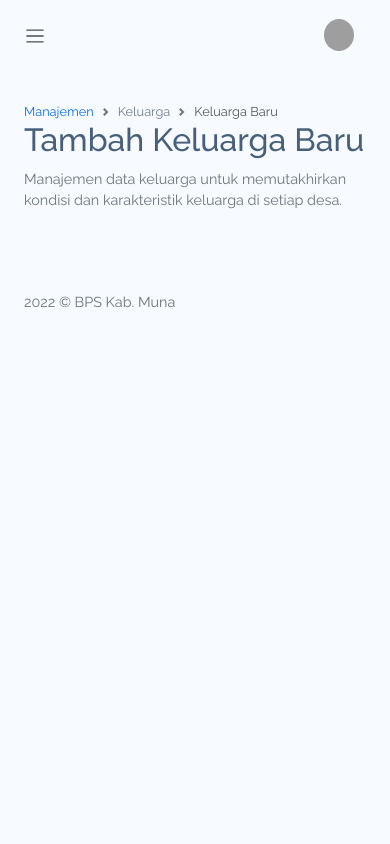
After one commit to rifkibps/descan, a Django app: template app/templates/app/master/master-keluarga-add.html in a window 390 px wide. The commit adds this page. Run offline with Django 5.2, Linux system fonts and the light colour scheme; the template is opened without the code that fills it: most values are stand-ins (such as "Sample title", 1, 10 or a date in 2020); some libraries are stand-ins or nearby versions; grey boxes are pictures that could not be loaded.

Commit message:
Update crud famileis

```diff
--- /dev/null
+++ b/app/templates/app/master/master-keluarga-add.html
@@ -0,0 +1,50 @@
+{% extends "base/index.html" %}
+{% load static %}
+
+{% block css-extender %}
+<link rel="stylesheet" href="{% static 'app-design/assets/vendors/choices.js/choices.min.css' %}" />
+{% endblock css-extender %}
+
+{% block main-content %}
+
+<section class="section mb-3">
+    <div class="page-title">
+        <div class="row">
+            <div class="col-12 col-md-6 order-md-1 order-last">
+                <h3>Tambah Keluarga Baru</h3>
+                <p class="text-subtitle text-muted">
+                    Manajemen data keluarga untuk memutakhirkan kondisi dan karakteristik keluarga di setiap desa.
+                </p>
+            </div>
+            <div class="col-12 col-md-6 order-md-2 order-first">
+                <nav aria-label="breadcrumb" class='breadcrumb-header'>
+                    <ol class="breadcrumb">
+                        <li class="breadcrumb-item"><a href="javascript:void(0)">Manajemen</a></li>
+                        <li class="breadcrumb-item" aria-current="page">Keluarga</li>
+                        <li class="breadcrumb-item active" aria-current="page">Keluarga Baru</li>
+                    </ol>
+                </nav>
+            </div>
+        </div>
+    </div>
+</section>
+
+
+<section class="section">
+
+<div class="row">
+    <div class="col-12">
+        {% for field in form.visible_fields %}
+            {{ field.label }}
+            {{ field }}
+        {% endfor %}
+    </div>
+</div>
+</section>
+
+{% endblock main-content %}
+
+
+{% block js-extender %}
+<script src="{% static 'app-design/assets/vendors/choices.js/choices.min.js' %}"></script>
+{% endblock js-extender %}
--- a/app/templates/app/master/master-keluarga.html
+++ b/app/templates/app/master/master-keluarga.html
@@ -160,7 +160,7 @@
                 <div class="card-header d-flex justify-content-between align-items-center">
                     <h4 class="card-title">Daftar Keluarga</h4>
                     <div class="d-flex ">
-                        <button class="btn icon btn-primary mx-1"><i data-feather="user-plus"></i> Tambah Keluarga</button>
+                        <a href="{% url 'app:mnj_families_add' %}" class="btn icon btn-primary mx-1"><i data-feather="user-plus"></i> Tambah Keluarga</a>
                         <button class="btn icon btn-primary"><i data-feather="download"></i> Unduh</button>
 
                     </div>
--- a/app/urls.py
+++ b/app/urls.py
@@ -10,5 +10,7 @@ urlpatterns = [
     path('tabulasi/penduduk/fetch-data', views.TabulationsPopulationsFetchClassView.as_view(), name="tab_populations_fetch"),
 
     path('manajemen-keluarga/', views.ManajemenFamiliesClassView.as_view(), name="mnj_families"),
+    path('manajemen-keluarga/keluarga-baru', views.FamiliesAddClassView.as_view(), name="mnj_families_add"),
+
     path('manajemen-penduduk/', views.ManajemenPopulationsClassView.as_view(), name="mnj_population"),
 ]
```
Also changed, not shown: app/forms.py (added, +8 -0 lines), app/views.py (+9 -1 lines).
